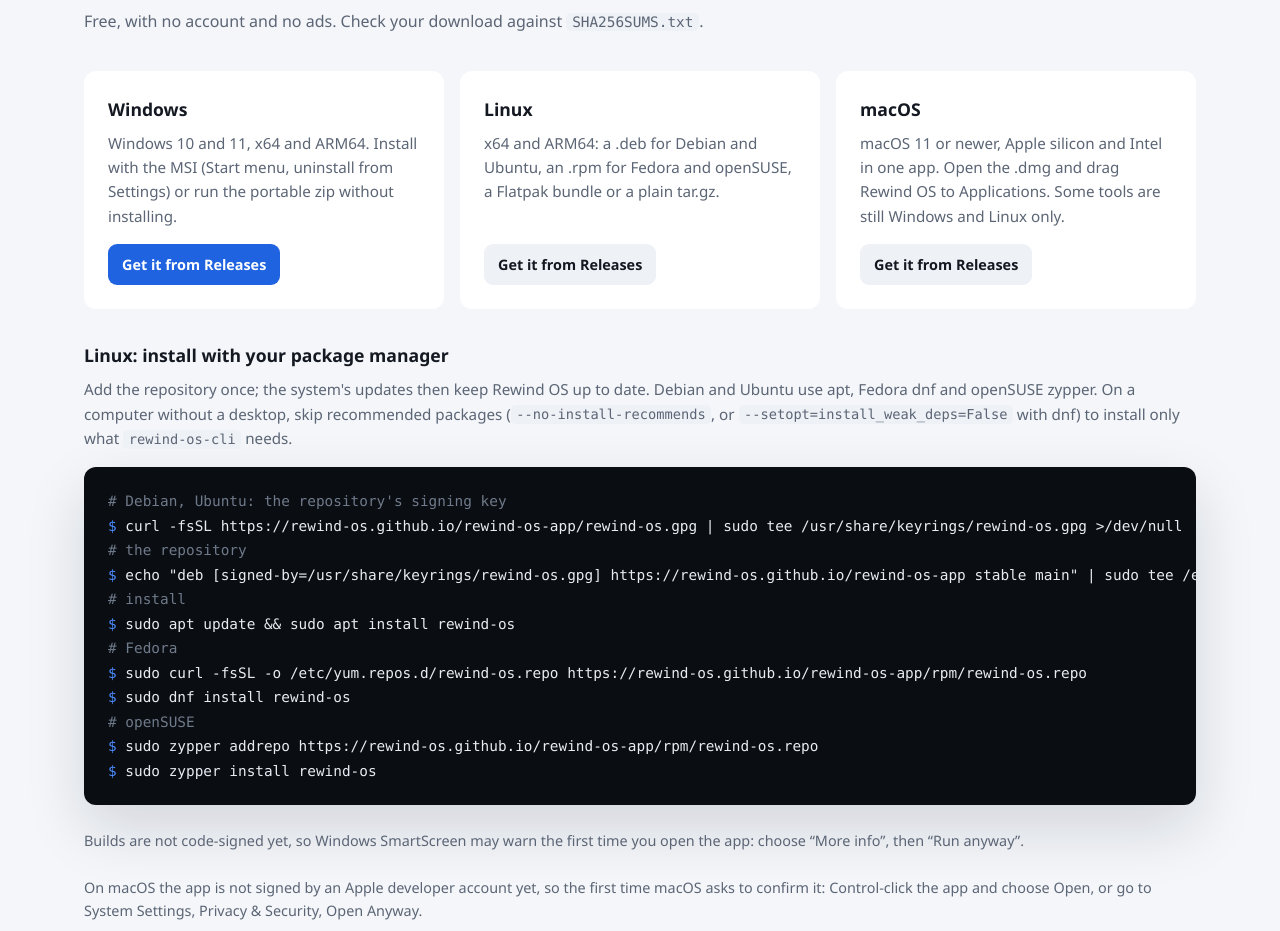
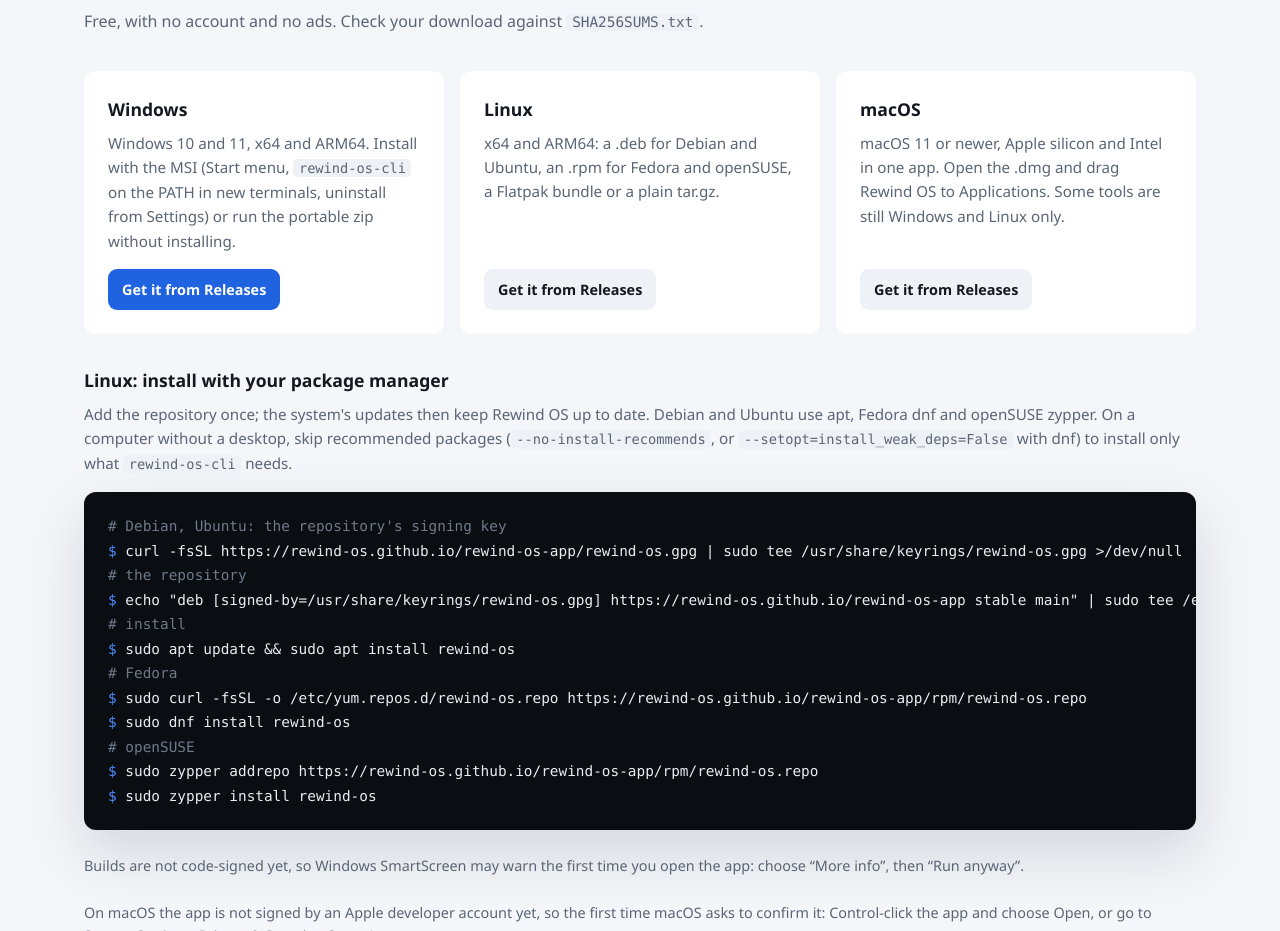
Before and after one commit to rewind-os/rewind-os.github.io, a plain HTML site: page index.html in a window 1280 px wide. Shown: the part 5900-6831 px from the top of the page. Drawn offline with Linux system fonts and the light colour scheme; no server answers.

Commit message:
Download: the MSI puts rewind-os-cli on the PATH
Co-Authored-By: Claude Opus 5.5 <noreply@anthropic.com>

```diff
--- a/assets/js/main.js
+++ b/assets/js/main.js
@@ -70,7 +70,7 @@
     "cli.body": "Un mismo motor mueve la app de escritorio y <code>rewind-os-cli</code>, así que cada función es también un comando que puedes automatizar. Con <code>rewind-os-cli mcp</code>, los asistentes usan las mismas herramientas mediante el Model Context Protocol: solo lectura salvo que abras más, una opción cada vez. En una terminal, una línea muestra cuánto lleva un análisis o una limpieza y el tiempo que va; Ctrl+C lo para y muestra lo hecho hasta entonces, marcado como parado. En un servidor o por SSH, <code>rewind-os-cli tui</code> abre vistas a pantalla completa que se manejan con el teclado: Inicio, el disco por tamaño de carpeta, la limpieza, que siempre pregunta antes de limpiar, los programas de inicio para activarlos o desactivarlos, los programas instalados para desinstalarlos, los archivos duplicados, los restos de programas y las carpetas de compilación para elegirlos y quitarlos, nunca la última copia de un archivo, los programas en marcha para cerrarlos y las herramientas de mantenimiento del propio sistema.",
     "dl.title": "Descargar",
     "dl.lead": "Gratis, sin cuenta y sin anuncios. Comprueba tu descarga con",
-    "dl.win": "Windows 10 y 11, x64 y ARM64. Instálala con el MSI (menú Inicio, desinstalar desde Configuración) o usa el zip portable sin instalar.",
+    "dl.win": "Windows 10 y 11, x64 y ARM64. Instálala con el MSI (menú Inicio, <code>rewind-os-cli</code> en el PATH de las terminales nuevas, desinstalar desde Configuración) o usa el zip portable sin instalar.",
     "dl.linux": "x64 y ARM64: un .deb para Debian y Ubuntu, un .rpm para Fedora y openSUSE, un paquete Flatpak o un tar.gz.",
     "dl.mac": "macOS 11 o posterior, Apple Silicon e Intel en una sola app. Abre el .dmg y arrastra Rewind OS a Aplicaciones. Algunas herramientas aún son solo de Windows y Linux.",
     "dl.macunsigned": "En macOS la app aún no está firmada con una cuenta de desarrollador de Apple, así que la primera vez macOS pide confirmarla: haz clic con Control en la app y elige Abrir, o ve a Ajustes del Sistema, Privacidad y seguridad, Abrir igualmente.",
--- a/index.html
+++ b/index.html
@@ -194,7 +194,7 @@
         <div class="cards dl">
           <div class="card">
             <h3>Windows</h3>
-            <p data-i18n="dl.win">Windows 10 and 11, x64 and ARM64. Install with the MSI (Start menu, uninstall from Settings) or run the portable zip without installing.</p>
+            <p data-i18n="dl.win">Windows 10 and 11, x64 and ARM64. Install with the MSI (Start menu, <code>rewind-os-cli</code> on the PATH in new terminals, uninstall from Settings) or run the portable zip without installing.</p>
             <div class="dl-links" data-os="windows">
               <a class="btn primary" href="https://github.com/rewind-os/rewind-os-app/releases/latest" data-i18n="dl.releases">Get it from Releases</a>
             </div>
```
